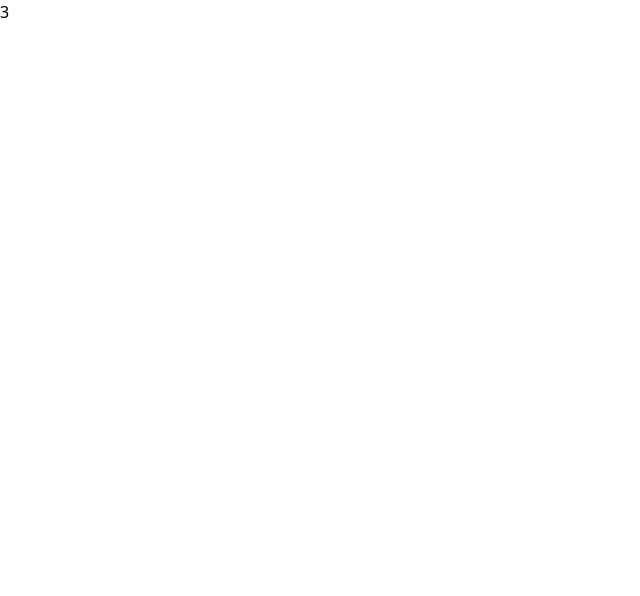
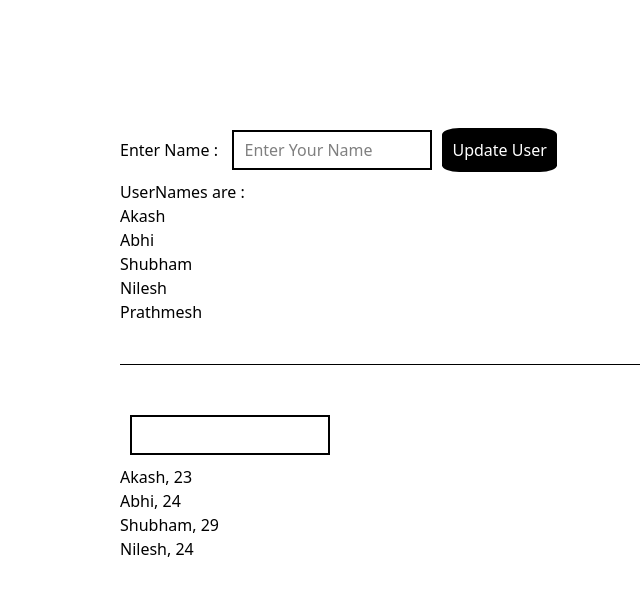
Before and after one commit to khotAkash07/ReactPractice, a React (Vite) app in the folder FromJan26/: page / in a window 1280 px wide. Shown: the top 596 px of the page, without its empty margins (0-640 px from the left). Built offline with nearby package versions, Linux system fonts and the light colour scheme.

Commit message:
Practice on UpdateArrayAndObject in state

```diff
--- a/FromJan26/src/App.jsx
+++ b/FromJan26/src/App.jsx
@@ -1,12 +1,15 @@
 import './App.css'
 import DataLoadHandle from "./Animation/UseTransitionHook.jsx";
 import PureFunction from "./PureFunction/PureFunction.jsx";
+import Parent from "./LiftingStateUp/Parent.jsx";
+import UpdateObjectInState from "./UpdateObjectInState/UpdateObjectInState.jsx";
+import UpdateArrayInState from "./UpdateObjectInState/UpdateArrayInState.jsx";
 
 function App() {
 
   return (
     <>
-        <PureFunction count={2}/>
+        <UpdateArrayInState />
     </>
   )
 }
--- /dev/null
+++ b/FromJan26/src/LiftingStateUp/Child01.jsx
@@ -0,0 +1,10 @@
+let Child01=({setUser})=>{
+
+    return(
+        <div>
+            <input type="text" onChange={e=>setUser(e.target.value)} className="h-12 w-40 p-4 bg-blue-500"/><br/>
+            <button className="bg-yellow-200 p-4 w-fit mt-4 mb-5">AddUser</button>
+        </div>
+    )
+}
+export default Child01;
--- /dev/null
+++ b/FromJan26/src/LiftingStateUp/Child02.jsx
@@ -0,0 +1,7 @@
+let child02 =({user})=>{
+    //Display
+    return( <div>
+        <h1>{user}</h1>
+    </div>);
+}
+export default child02;
--- /dev/null
+++ b/FromJan26/src/LiftingStateUp/Parent.jsx
@@ -0,0 +1,16 @@
+import {useState} from "react";
+import Child01 from "./Child01.jsx";
+import Child02 from "./Child02.jsx";
+
+let Parent=()=>{
+    const[user, setUser] = useState("");
+
+    return(
+        <>
+            <Child01 setUser={setUser}/>
+            <hr />
+            <Child02 user={user} />
+        </>
+    );
+}
+export default Parent
--- /dev/null
+++ b/FromJan26/src/UpdateObjectInState/UpdateArrayInState.jsx
@@ -0,0 +1,54 @@
+import {useState} from "react";
+
+let UpdateArrayInState=()=>{
+
+
+    let [users, setUsers]=useState(["Akash", "Abhi", "Shubham", "Nilesh", "Prathmesh"]);
+    const[name,setName]=useState("");
+    let handelUser=()=> {
+
+        let newUsers = [...users];
+        newUsers[newUsers.length - 1] = name;
+        setUsers(newUsers);
+    }
+
+    const[dataDetails, setDataDetails]=useState([
+        {name:"Akash",age:23},
+        {name:"Abhi",age:24},
+        {name:"Shubham",age:29},
+        {name:"Nilesh",age:24}
+    ]);
+
+
+    const handleAge=(age)=>{
+        let copyArray = [...dataDetails];
+        copyArray[copyArray.length-1].age = age;
+        setDataDetails([...copyArray]);
+    }
+    return(
+        <div className="m-30">
+            <label htmlFor="name">Enter Name : </label>
+            <input type="text" id="name" name="name" placeholder="Enter Your Name " onChange={(e)=>setName(e.target.value)}/>
+            <button onClick={handelUser}>Update User</button>
+            <br/>
+            <h2>UserNames are :</h2>
+            {
+                users.map(
+                    (user,index)=>(
+                        <div key={index}>{user}</div>
+                    )
+                )
+            }
+
+            <hr className="my-10"/>
+            <input type="text" onChange={(e)=>{handleAge(e.target.value)}} id="age"/>
+            {
+                dataDetails.map((user,index)=>(
+                    <div key={index}>{user.name}, {user.age}</div>
+                ))
+            }
+        </div>
+    );
+}
+
+export default UpdateArrayInState;
--- /dev/null
+++ b/FromJan26/src/UpdateObjectInState/UpdateObjectInState.jsx
@@ -0,0 +1,41 @@
+import {useState} from "react";
+
+function UpdateObjectInState(){
+    let [user, setUser] = useState(
+        {
+            name : "Akash",
+            address :{
+                city:"Shivpuri",
+                pin : 415403
+            }
+    });
+
+    const handleObjectName=(name)=>{
+        setUser({...user, name: name});
+    }
+
+    const handleObjectVillage=(name)=>{
+        setUser({...user,address:{...user.address, city:name}});
+    }
+    return (
+        <div className="m-53 font-bold">
+            <label htmlFor="userName">Enter User Name : </label>
+            <input id="userName" name="userName" className="p-2 m-2 border-2 border-black"
+                onChange={(e)=>handleObjectName(e.target.value)}
+            />
+            <br/>
+            <label htmlFor="userCity">Enter User City : </label>
+            <input id="userName" name="userCity" className="p-2  ml-6 mb-3 border-2 border-black"
+                   onChange={(e)=>handleObjectVillage(e.target.value)}
+            />
+            <hr/>
+            <h2>User Details : </h2><br/>
+            <h2>User Name : {user.name}</h2>
+            <h2>User Village : {user.address.city}</h2>
+            <h2>User pin : {user.address.pin}</h2>
+
+        </div>
+    );
+}
+
+export default UpdateObjectInState;
--- a/FromJan26/src/index.css
+++ b/FromJan26/src/index.css
@@ -1 +1,19 @@
 @import "tailwindcss";
+
+input{
+    height: 40px;
+    width: 200px;
+    border: 2px solid black;
+    margin: 10px;
+    padding: 1%;
+}
+
+button{
+    height: fit-content;
+    width: fit-content;
+    background-color: black;
+    color: white;
+    border: none;
+    padding: 1%;
+    border-radius: 15%;
+}
```
